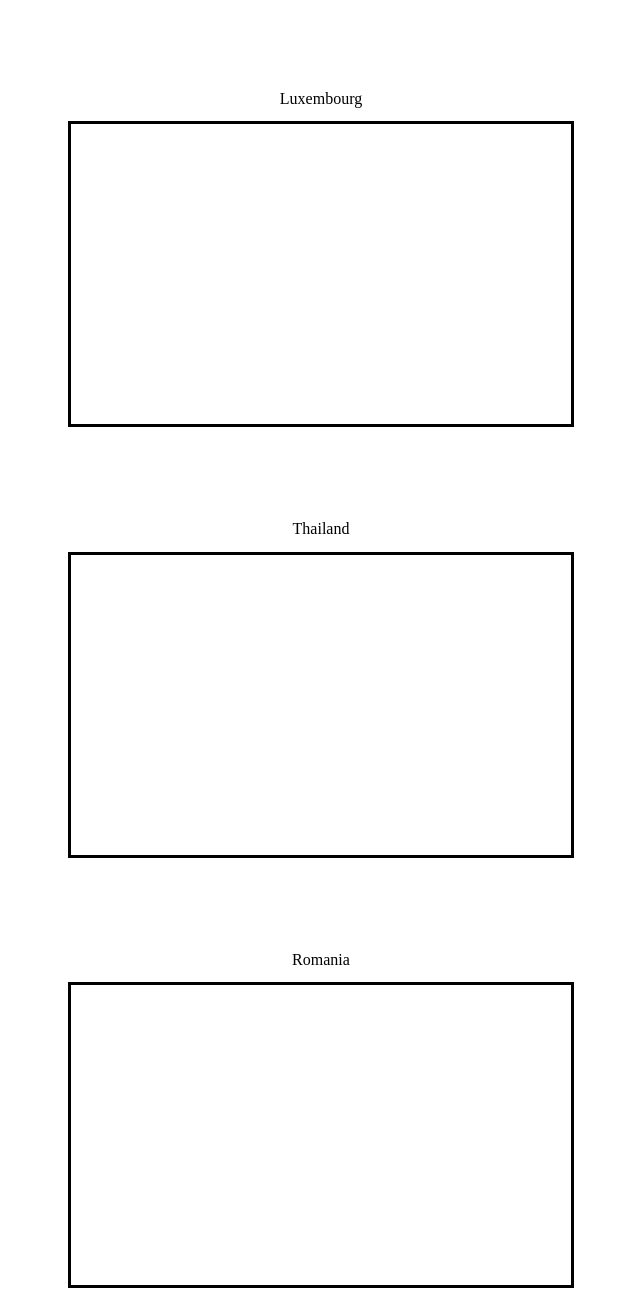
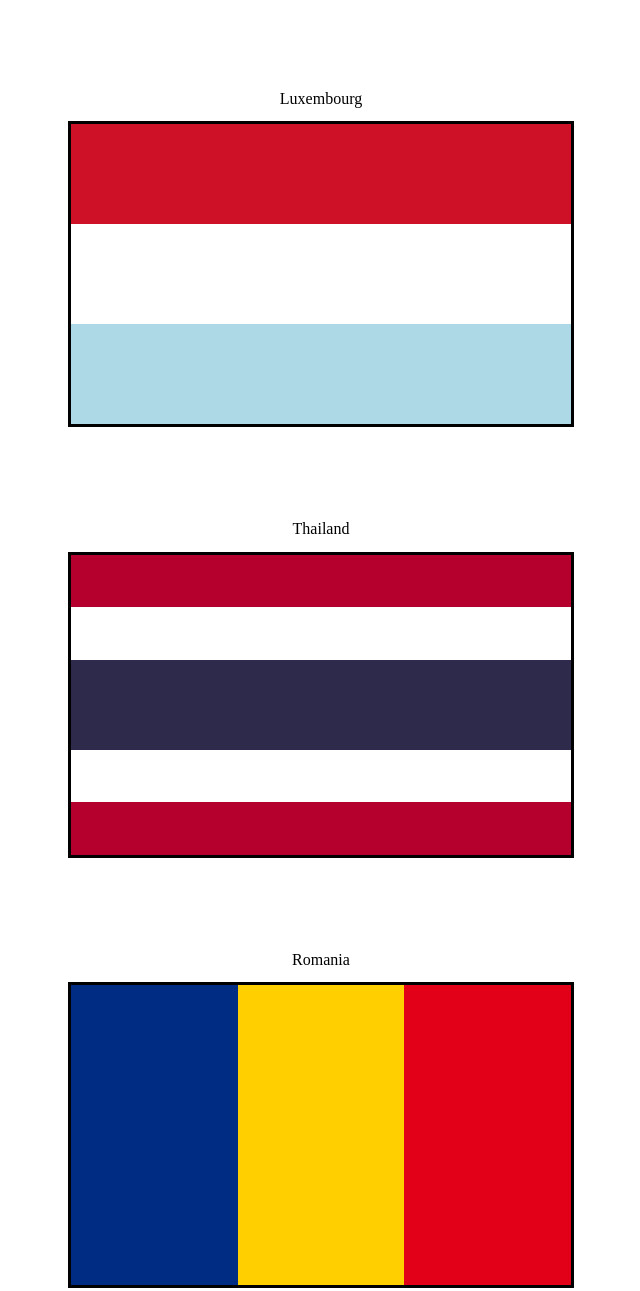
Before and after one commit to fullstack-decal-sp23/hw2-NathanielIskandar, a plain HTML site: page index.html in a window 1280 px wide. Shown: the part 509-1800 px from the top of the page, without its empty margins (319-959 px from the left). Drawn offline with Linux system fonts and the light colour scheme.

Commit message:
Completed HW2

```diff
--- a/index.html
+++ b/index.html
@@ -29,21 +29,27 @@
 
     <h2 class="label">Thailand</h2>
     <div class="flag">
-      <div class="thailand-red"></div>
-      <div class="thailand-white"></div>
-      <div class="thailand-blue"></div>
-      <div class="thailand-white"></div>
-      <div class="thailand-red"></div>
+      <div class="thailand-red narrow"></div>
+      <div class="thailand-white narrow"></div>
+      <div class="thailand-blue wide"></div>
+      <div class="thailand-white narrow"></div>
+      <div class="thailand-red narrow"></div>
     </div>
 
     <h2 class="label">Romania</h2>
-    <div class="flag" style="">
+    <div class="flag" style="display: flex; flex-direction: row;">
       <!-- insert flag here -->
+      <div class="romania-blue threehoriz"></div>
+      <div class="romania-yellow threehoriz"></div>
+      <div class="romania-red threehoriz"></div>
     </div>
 
     <h2 class="label">Mexico</h2>
-    <div class="flag">
+    <div class="flag" style="display: flex; justify-content: space-between;">
       <!-- insert flag here -->
+      <div class="mexico-green threehoriz"></div>
+      <img class="mexico-img" src="eagle.png" alt="Eagle">
+      <div class="mexico-red threehoriz"></div>
     </div>
 
     <h2>Margin</h2>
--- a/styles.css
+++ b/styles.css
@@ -32,6 +32,8 @@ h2 {
 }
 
 .threevert {
+  width: 100%;
+  height: 33.3%;
 }
 
 .threehoriz {
@@ -75,7 +77,7 @@ h2 {
   background-color: blue;
 }
 
-.lightblue {
+.light-blue {
   background-color: lightblue;
 }
 
@@ -83,7 +85,7 @@ h2 {
   background-color: purple;
 }
 
-.white {
+#white {
   background-color: #fff;
 }
 
@@ -91,18 +93,26 @@ h2 {
   background-color: #000;
 }
 
+.red {
+  background-color: #ce1126;
+}
+
+
+
+
 /* BEGIN QUESTION 2 */
 
 .thailand-red {
-  /* TODO */
+  background-color: #B5002D;
 }
 
 .thailand-white {
-  /* TODO */
+  background-color: #fff;
+  height: 20;
 }
 
 .thailand-blue {
-  /* TODO */
+  background-color: #2E2A4C;
 }
 
 /* END QUESTION 2 */
@@ -129,11 +139,23 @@ h2 {
 }
 
 .mexico-img {
-  /* TODO */
+  max-width: 25%;
+  align-self: center;
+  padding: 30px;
 }
 
 .mexico-red {
   background-color: #ce1126;
+}
+
+
+/* QUESTION 5 */
+.label {
+  transition: 0.2s;
+}
+.label:hover {
+  font-size: large;
+  color: teal;
 }
 
 /* QUESTION 6 */
@@ -150,11 +172,13 @@ h2 {
 .flag1 {
   background-color: red;
   /* TODO */
+  margin-right: 5px;
 }
 
 .flag2 {
   background-color: blue;
   /* TODO */
+  margin-left: 5px;
 }
 /* For padding practice */
 .padding-container {
@@ -162,4 +186,5 @@ h2 {
   background-color: lightblue;
   background-clip: content-box, padding-box;
   /* TODO */
+  padding: 30px;
 }
```
